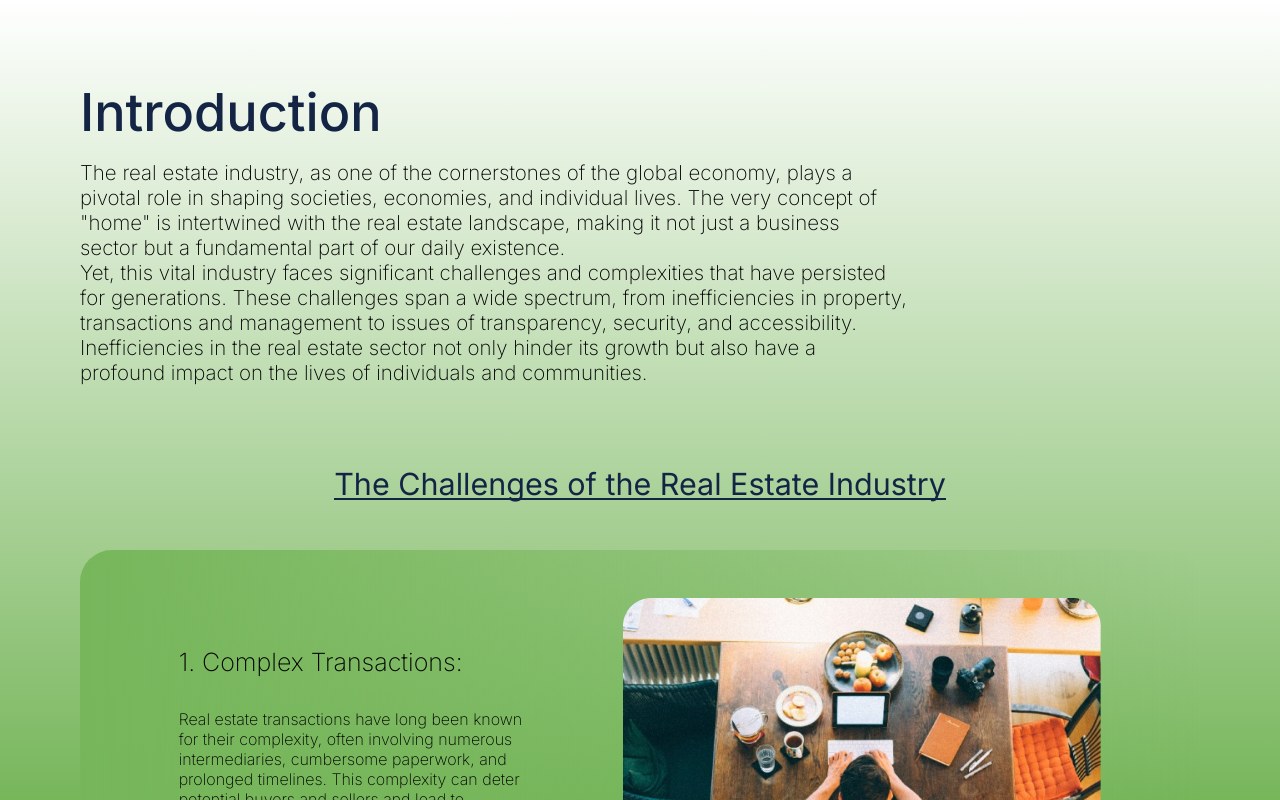
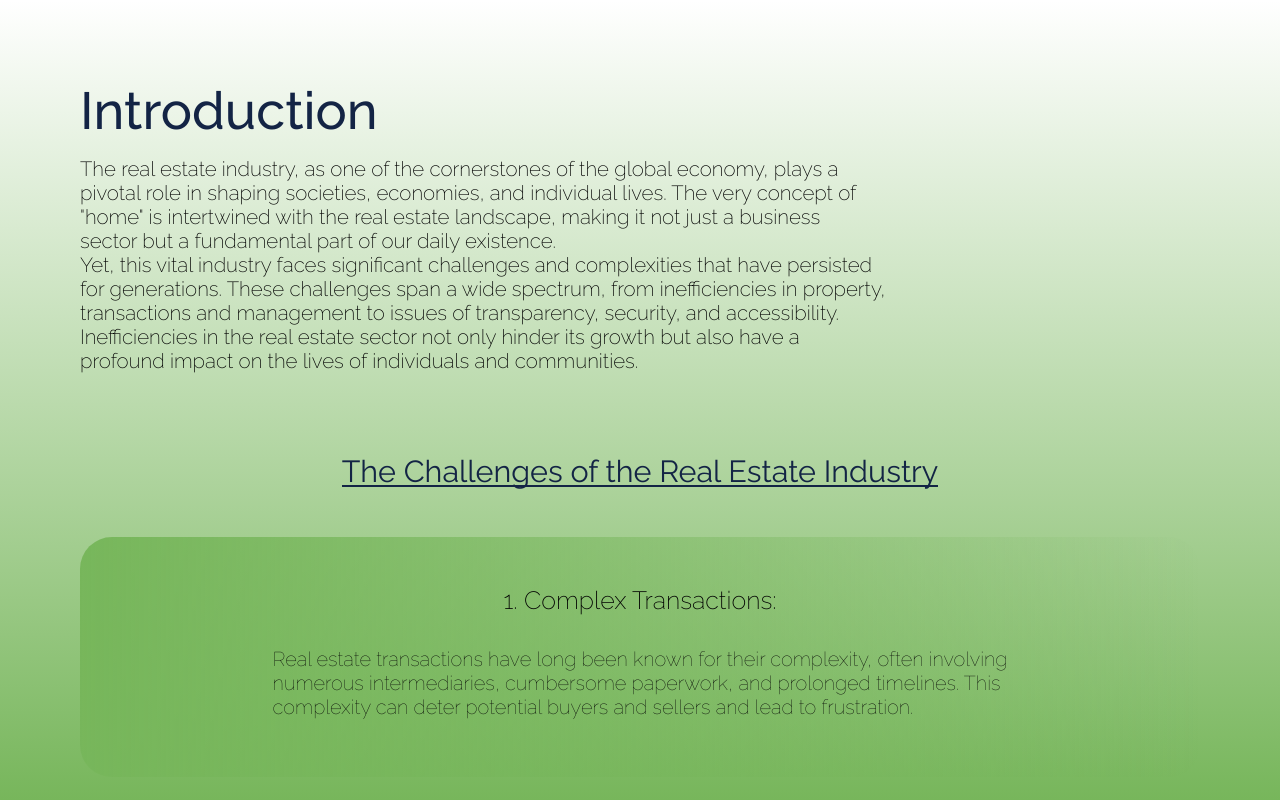
Before and after one commit to SumySan-Homex/Sumysan, a Next.js app: page /whitepaper in a window 1280 px wide. Built offline with nearby package versions, Linux system fonts and the light colour scheme.

Commit message:
:bug: Fix font family and weight bug for the entire application

```diff
--- a/app/layout.tsx
+++ b/app/layout.tsx
@@ -1,8 +1,8 @@
 import type { Metadata } from "next";
-import { Inter } from "next/font/google";
+import { Raleway } from "next/font/google";
 import "./globals.css";
 
-const inter = Inter({ subsets: ["latin"] });
+const raleway = Raleway({ subsets: ["latin"] });
 
 export const metadata: Metadata = {
   title: "Create Next App",
@@ -16,7 +16,7 @@ export default function RootLayout({
 }>) {
   return (
     <html lang="en">
-      <body className={inter.className}>{children}</body>
+      <body className={raleway.className}>{children}</body>
     </html>
   );
 }
--- a/app/whitepaper/page.tsx
+++ b/app/whitepaper/page.tsx
@@ -53,22 +53,21 @@ const Whitepaper = () => {
             <div>
               <h4 className={styles.wpCardHeader1}>1. Complex Transactions:</h4>
               <p className={styles.wpCardParagraph1}>
-                Real estate transactions have long been known
-                <br /> for their complexity, often involving numerous
-                <br /> intermediaries, cumbersome paperwork, and
-                <br />
-                prolonged timelines. This complexity can deter
-                <br /> potential buyers and sellers and lead to
-                <br /> frustration.
+                Real estate transactions have long been known for their
+                complexity, often involving
+                <br /> numerous intermediaries, cumbersome paperwork, and
+                prolonged timelines. This
+                <br /> complexity can deter potential buyers and sellers and
+                lead to frustration.
               </p>
             </div>
-            <Image src={wp1} alt="wp1" />
+            {/* <Image src={wp1} alt="wp1" /> */}
           </div>
         </div>
 
         <div className={styles.wpCard2}>
           <div className={styles.wpCardContents2}>
-            <Image src={wp1} alt="wp1" />
+            {/* <Image src={wp1} alt="wp1" /> */}
             <div>
               <h4 className={styles.wpCardHeader2}>
                 2.  Lack of Transparency:
@@ -95,13 +94,13 @@ const Whitepaper = () => {
                 <br /> build wealth through property.
               </p>
             </div>
-            <Image src={wp1} alt="wp1" />
+            {/* <Image src={wp1} alt="wp1" /> */}
           </div>
         </div>
 
         <div className={styles.wpCard4}>
           <div className={styles.wpCardContents4}>
-            <Image src={wp1} alt="wp1" />
+            {/* <Image src={wp1} alt="wp1" /> */}
             <div>
               <h4 className={styles.wpCardHeader4}>4.  Data Silos:</h4>
               <p className={styles.wpCardParagraph4}>
@@ -126,7 +125,7 @@ const Whitepaper = () => {
                 <br /> estate transactions.
               </p>
             </div>
-            <Image src={wp1} alt="wp1" />
+            {/* <Image src={wp1} alt="wp1" /> */}
           </div>
         </div>
 
--- a/styles/page.module.css
+++ b/styles/page.module.css
@@ -969,7 +969,7 @@
 
     .wpCard1 {
       width: 70rem;
-      height: 23rem;
+      height: 15rem;
       border: 1px #b4dfa1;
       border-radius: 2rem;
       background: linear-gradient(
@@ -982,19 +982,24 @@
 
       .wpCardContents1 {
         display: flex;
-        flex-direction: row;
+        flex-direction: column;
         justify-content: space-around;
         align-items: center;
         margin: 3rem;
 
         .wpCardHeader1 {
+          display: flex;
+          flex-direction: column;
+          justify-content: center;
+          align-items: center;
           font-size: 25px;
           font-weight: 200;
           margin-bottom: 2rem;
         }
 
         .wpCardParagraph1 {
-          font-weight: 200;
+          font-size: 20px;
+          font-weight: 100;
         }
       }
     }
@@ -1014,7 +1019,7 @@
 
       .wpCardContents2 {
         display: flex;
-        flex-direction: row;
+        flex-direction: column;
         justify-content: space-around;
         align-items: center;
         margin: 3rem;
@@ -1045,7 +1050,7 @@
 
       .wpCardContents3 {
         display: flex;
-        flex-direction: row;
+        flex-direction: column;
         justify-content: space-around;
         align-items: center;
         margin: 3rem;
@@ -1077,7 +1082,7 @@
 
       .wpCardContents4 {
         display: flex;
-        flex-direction: row;
+        flex-direction: column;
         justify-content: space-around;
         align-items: center;
         margin: 3rem;
@@ -1108,7 +1113,7 @@
 
       .wpCardContents5 {
         display: flex;
-        flex-direction: row;
+        flex-direction: column;
         justify-content: space-around;
         align-items: center;
         margin: 3rem;
```
